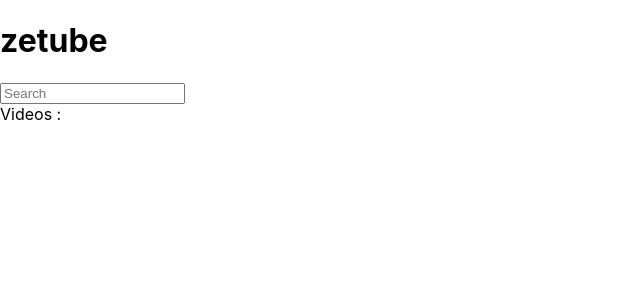
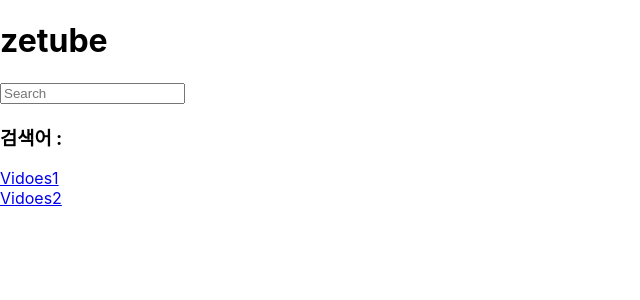
Before and after one commit to wisdom-13/zetube, a React (Create React App) app: page / in a window 1280 px wide. Shown: the top 300 px of the page, without its empty margins (0-640 px from the left). Built offline with nearby package versions, Linux system fonts and the light colour scheme.

Commit message:
비디오 상세보기 키 가져오기

```diff
--- a/src/pages/Videos.jsx
+++ b/src/pages/Videos.jsx
@@ -1,7 +1,19 @@
 import React from 'react';
-import { useParams } from 'react-router-dom';
+import { useParams, Link } from 'react-router-dom';
 
 export default function Videos() {
   const { keyword } = useParams();
-  return <div>Videos : {keyword}</div>
+  return (
+    <>
+      <h3>검색어 : {keyword}</h3>
+
+      <Link to='/videos/watch/jfweoifjwoefj'>
+        Vidoes1
+      </Link>
+      <br></br>
+      <Link to='/videos/watch/fewfwfwef'>
+        Vidoes2
+      </Link>
+    </>
+  );
 }
```
